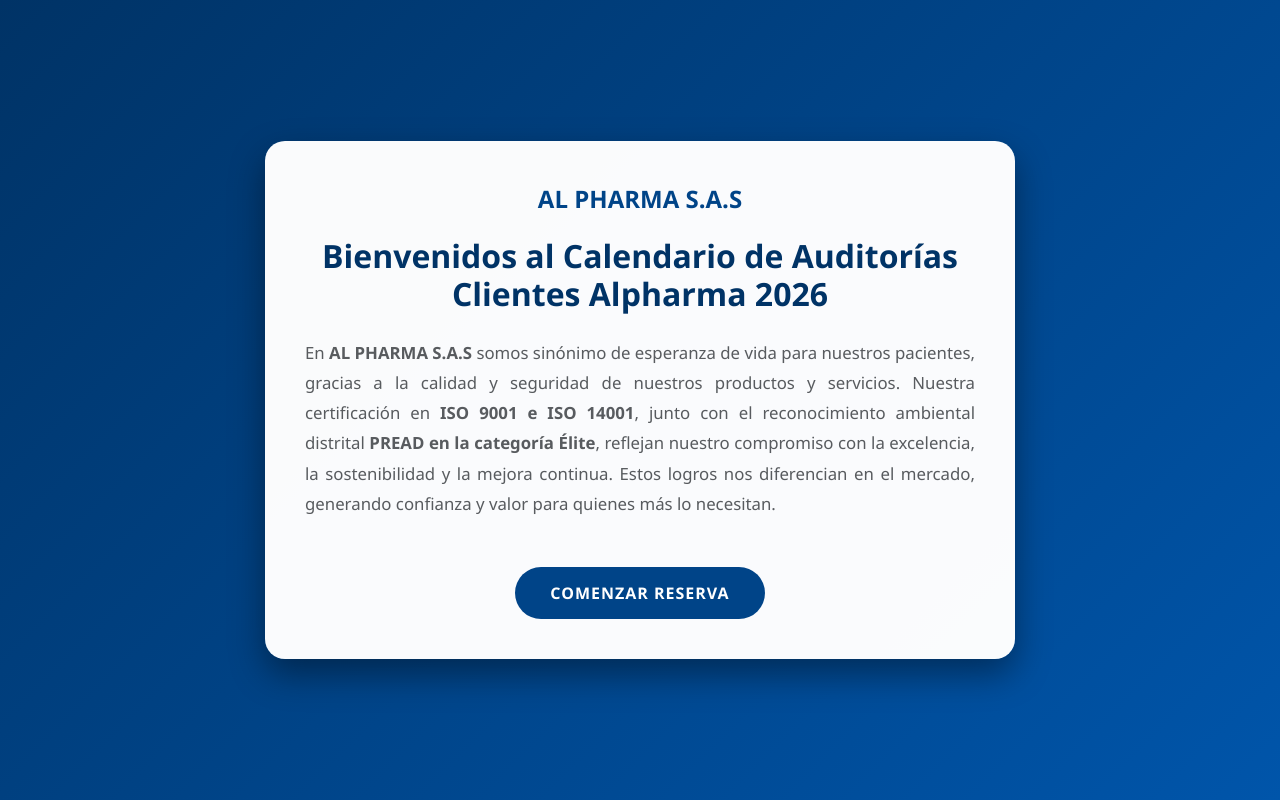
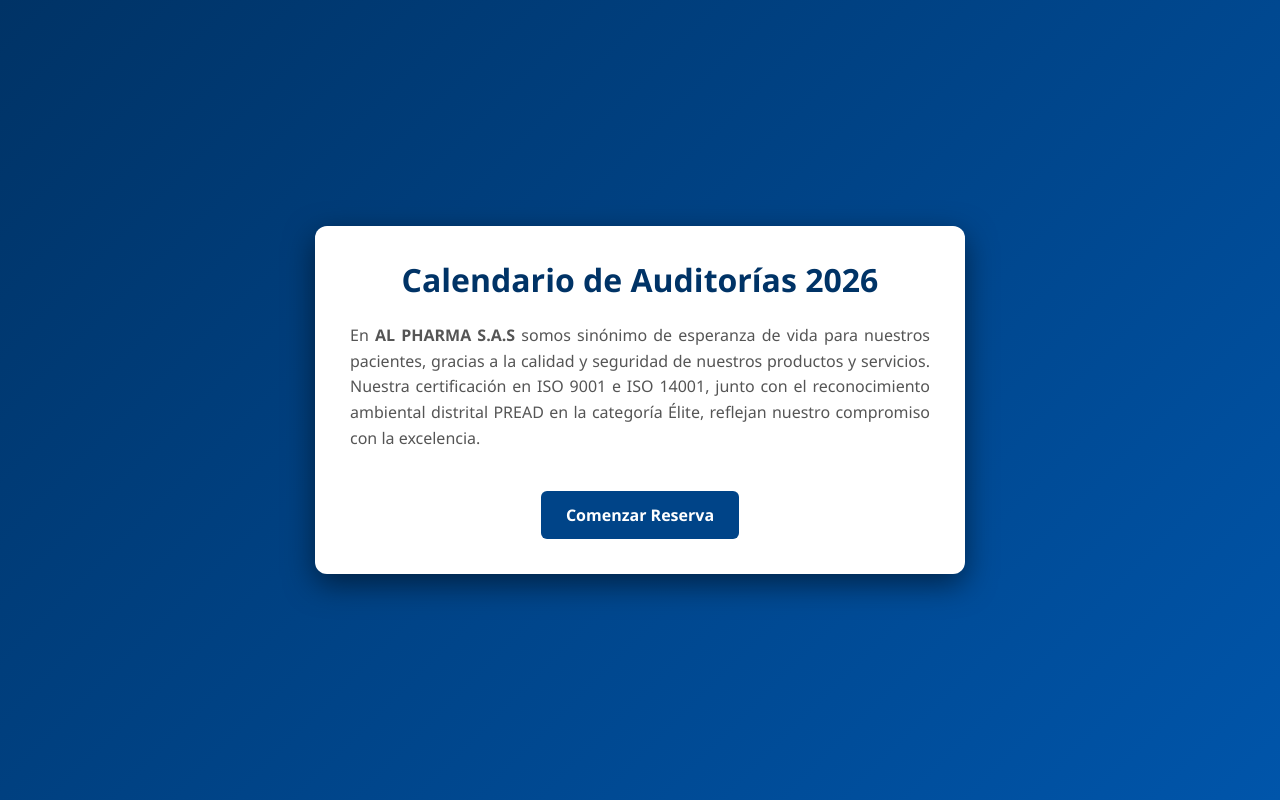
Before and after one commit to Arojasdba2903/App-Reservas, a Flask app: page / in a window 1280 px wide. Run offline with Flask 3, Linux system fonts and the light colour scheme; data that the repository does not hold is empty.

Commit message:
Update index.html

```diff
--- a/templates/index.html
+++ b/templates/index.html
@@ -6,7 +6,6 @@
     <title>Auditorías Alpharma 2026</title>
     <link href="https://cdn.jsdelivr.net/npm/bootstrap@5.3.0/dist/css/bootstrap.min.css" rel="stylesheet">
     <style>
-        /* Fondo con degradado azul profesional */
         body {
             background: linear-gradient(135deg, #003366 0%, #0055aa 100%);
             min-height: 100vh;
@@ -14,99 +13,76 @@
             align-items: center;
             justify-content: center;
             color: white;
-            font-family: 'Segoe UI', Tahoma, Geneva, Verdana, sans-serif;
+            font-family: 'Segoe UI', sans-serif;
             margin: 0;
             padding: 20px;
         }
 
         .card-container {
-            background: rgba(255, 255, 255, 0.98);
+            background: #ffffff;
             color: #333;
-            border-radius: 20px;
-            padding: 40px;
-            box-shadow: 0 15px 35px rgba(0,0,0,0.4);
-            max-width: 750px;
+            border-radius: 12px;
+            padding: 35px;
+            box-shadow: 0 10px 30px rgba(0,0,0,0.5);
+            max-width: 650px;
             width: 100%;
-            transition: all 0.5s ease;
         }
 
         .btn-alpharma {
             background-color: #004488;
             color: white;
             border: none;
-            padding: 14px 35px;
-            border-radius: 30px;
+            padding: 12px 25px;
+            border-radius: 6px;
             font-weight: bold;
-            text-transform: uppercase;
-            letter-spacing: 1px;
             transition: 0.3s;
         }
 
         .btn-alpharma:hover {
             background-color: #002244;
-            transform: translateY(-2px);
-            box-shadow: 0 5px 15px rgba(0,0,0,0.2);
             color: white;
         }
 
-        .form-control, .form-select {
-            border-radius: 10px;
-            padding: 12px;
-            border: 1px solid #ddd;
-        }
+        /* Estilo del formulario original */
+        .form-label { font-weight: 600; color: #444; margin-bottom: 5px; }
+        .form-control, .form-select { border: 1px solid #ccc; border-radius: 4px; padding: 10px; }
 
         .hidden { display: none; }
-
-        .logo-placeholder {
-            font-size: 24px;
-            font-weight: bold;
-            color: #004488;
-            margin-bottom: 20px;
-        }
     </style>
 </head>
 <body>
 
     <div class="card-container">
         <div id="paso1" class="text-center">
-            <div class="logo-placeholder">AL PHARMA S.A.S</div>
-            <h2 class="mb-4" style="color: #003366; font-weight: 700;">Bienvenidos al Calendario de Auditorías Clientes Alpharma 2026</h2>
-            <p class="text-muted" style="line-height: 1.8; text-align: justify; font-size: 1.05rem;">
-                En <strong>AL PHARMA S.A.S</strong> somos sinónimo de esperanza de vida para nuestros pacientes, gracias a la calidad y seguridad de nuestros productos y servicios.
-                Nuestra certificación en <strong>ISO 9001 e ISO 14001</strong>, junto con el reconocimiento ambiental distrital <strong>PREAD en la categoría Élite</strong>,
-                reflejan nuestro compromiso con la excelencia, la sostenibilidad y la mejora continua. Estos logros nos diferencian en el mercado, generando confianza y valor para quienes más lo necesitan.
+            <h2 class="mb-4" style="color: #003366; font-weight: 700;">Calendario de Auditorías 2026</h2>
+            <p style="text-align: justify; color: #555; line-height: 1.6;">
+                En <strong>AL PHARMA S.A.S</strong> somos sinónimo de esperanza de vida para nuestros pacientes, gracias a la calidad y seguridad de nuestros productos y servicios. Nuestra certificación en ISO 9001 e ISO 14001, junto con el reconocimiento ambiental distrital PREAD en la categoría Élite, reflejan nuestro compromiso con la excelencia.
             </p>
-            <div class="mt-5">
-                <button class="btn btn-alpharma" onclick="mostrarFormulario()">Comenzar Reserva</button>
-            </div>
+            <button class="btn btn-alpharma mt-4" onclick="mostrarFormulario()">Comenzar Reserva</button>
         </div>
 
         <div id="paso2" class="hidden">
-            <h3 class="text-center mb-4" style="color: #003366;">Formulario de Agendamiento</h3>
+            <h4 class="mb-4 text-center" style="color: #003366;">Detalles de la Auditoría</h4>
             <form id="reservaForm">
-                <div class="row">
-                    <div class="col-md-6 mb-3">
-                        <label class="form-label fw-bold">Nombre Completo</label>
-                        <input type="text" id="nombre" class="form-control" placeholder="Ej: Andres Rojas" required>
+                <div class="row g-3">
+                    <div class="col-md-6">
+                        <label class="form-label">Nombre</label>
+                        <input type="text" id="nombre" class="form-control" required>
                     </div>
-                    <div class="col-md-6 mb-3">
-                        <label class="form-label fw-bold">Correo Electrónico</label>
-                        <input type="email" id="correo" class="form-control" placeholder="cliente@alpharma.com.co" required>
+                    <div class="col-md-6">
+                        <label class="form-label">Correo</label>
+                        <input type="email" id="correo" class="form-control" required>
                     </div>
-                </div>
-
-                <div class="row">
-                    <div class="col-md-6 mb-3">
-                        <label class="form-label fw-bold">Servicio</label>
+                    <div class="col-md-6">
+                        <label class="form-label">Servicio</label>
                         <select id="servicio" class="form-select" required>
-                            <option value="">Seleccione...</option>
+                            <option value="">Seleccionar...</option>
                             <option value="Comercial">Comercial</option>
-                            <option value="Auditoria">Auditoría Calidad</option>
-                            <option value="Sostenibilidad">Sostenibilidad</option>
+                            <option value="Calidad">Calidad</option>
                         </select>
                     </div>
-                    <div class="col-md-6 mb-3">
-                        <label class="form-label fw-bold">Fecha Disponible (8 AM - 12 PM)</label>
+                    <div class="col-md-6">
+                        <label class="form-label">Fecha</label>
                         <select id="fecha" class="form-select" required>
                             <option value="">Cargando fechas...</option>
                             {% for f in fechas %}
@@ -114,24 +90,22 @@
                             {% endfor %}
                         </select>
                     </div>
+                    <div class="col-12">
+                        <label class="form-label">Modalidad</label>
+                        <select id="modalidad" class="form-select" required>
+                            <option value="Virtual">Virtual (Teams)</option>
+                            <option value="Presencial">Presencial</option>
+                        </select>
+                    </div>
+                    <div class="col-12">
+                        <label class="form-label">Notas</label>
+                        <textarea id="notas" class="form-control" rows="2"></textarea>
+                    </div>
                 </div>
 
-                <div class="mb-3">
-                    <label class="form-label fw-bold">Modalidad</label>
-                    <select id="modalidad" class="form-select" required>
-                        <option value="Virtual">Virtual (Teams)</option>
-                        <option value="Presencial">Presencial</option>
-                    </select>
-                </div>
-
-                <div class="mb-4">
-                    <label class="form-label fw-bold">Notas adicionales</label>
-                    <textarea id="notas" class="form-control" rows="2" placeholder="Opcional..."></textarea>
-                </div>
-
-                <button type="submit" id="btnSubmit" class="btn btn-alpharma w-100">Confirmar y Crear Reunión en Teams</button>
-                <div class="text-center mt-3">
-                    <a href="javascript:void(0)" onclick="volverInicio()" class="text-decoration-none text-muted small">← Volver al inicio</a>
+                <div class="mt-4 d-grid gap-2">
+                    <button type="submit" id="btnSubmit" class="btn btn-alpharma">Confirmar y Agendar</button>
+                    <button type="button" class="btn btn-light btn-sm" onclick="volverInicio()">Volver</button>
                 </div>
             </form>
         </div>
@@ -152,7 +126,7 @@
             e.preventDefault();
             const btn = document.getElementById('btnSubmit');
             btn.disabled = true;
-            btn.innerText = "Procesando...";
+            btn.innerText = "Agendando en Teams...";
 
             const datos = {
                 nombre: document.getElementById('nombre').value,
@@ -169,21 +143,13 @@
                     headers: { 'Content-Type': 'application/json' },
                     body: JSON.stringify(datos)
                 });
-
-                const result = await response.json();
-
-                if (result.status === 'success') {
-                    alert('¡Reserva Exitosa! Revisa tu correo y calendario para el link de Teams.');
+                if (response.ok) {
+                    alert('¡Reserva creada! Revisa tu calendario.');
                     window.location.reload();
-                } else {
-                    alert('Error: ' + result.mensaje);
-                    btn.disabled = false;
-                    btn.innerText = "Confirmar y Crear Reunión en Teams";
                 }
-            } catch (error) {
-                alert('Hubo un problema al conectar con el servidor.');
+            } catch (err) {
+                alert('Error al conectar');
                 btn.disabled = false;
-                btn.innerText = "Confirmar y Crear Reunión en Teams";
             }
         };
     </script>
```
